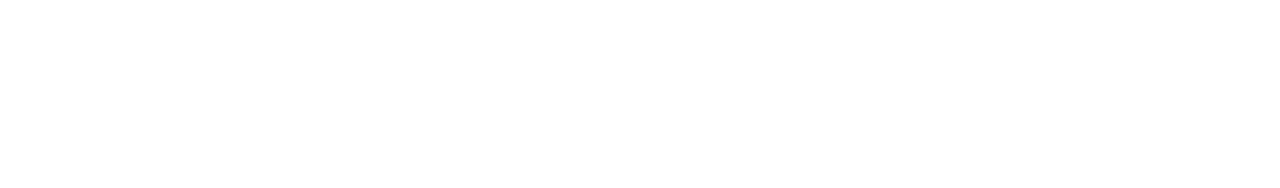
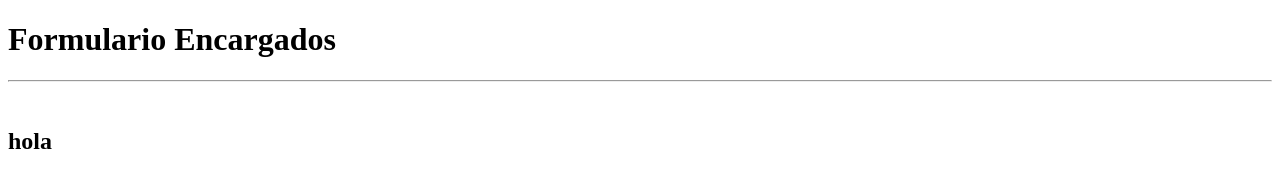
Before and after one commit to MandoCV/proyecto2, a plain HTML site: page encargados.html in a window 1280 px wide. Drawn offline with Linux system fonts and the light colour scheme.

Commit message:
Update encargados.html
Actualizacion desde github

```diff
--- a/encargados.html
+++ b/encargados.html
@@ -3,9 +3,12 @@
 <head>
     <meta charset="UTF-8">
     <meta name="viewport" content="width=device-width, initial-scale=1.0">
-    <title>Document</title>
+    <title>Encargados</title>
 </head>
 <body>
-
+    <h1>Formulario Encargados</h1>
+    <hr>
+    <br>
+    <h2>hola</h2>
 </body>
 </html>
```
